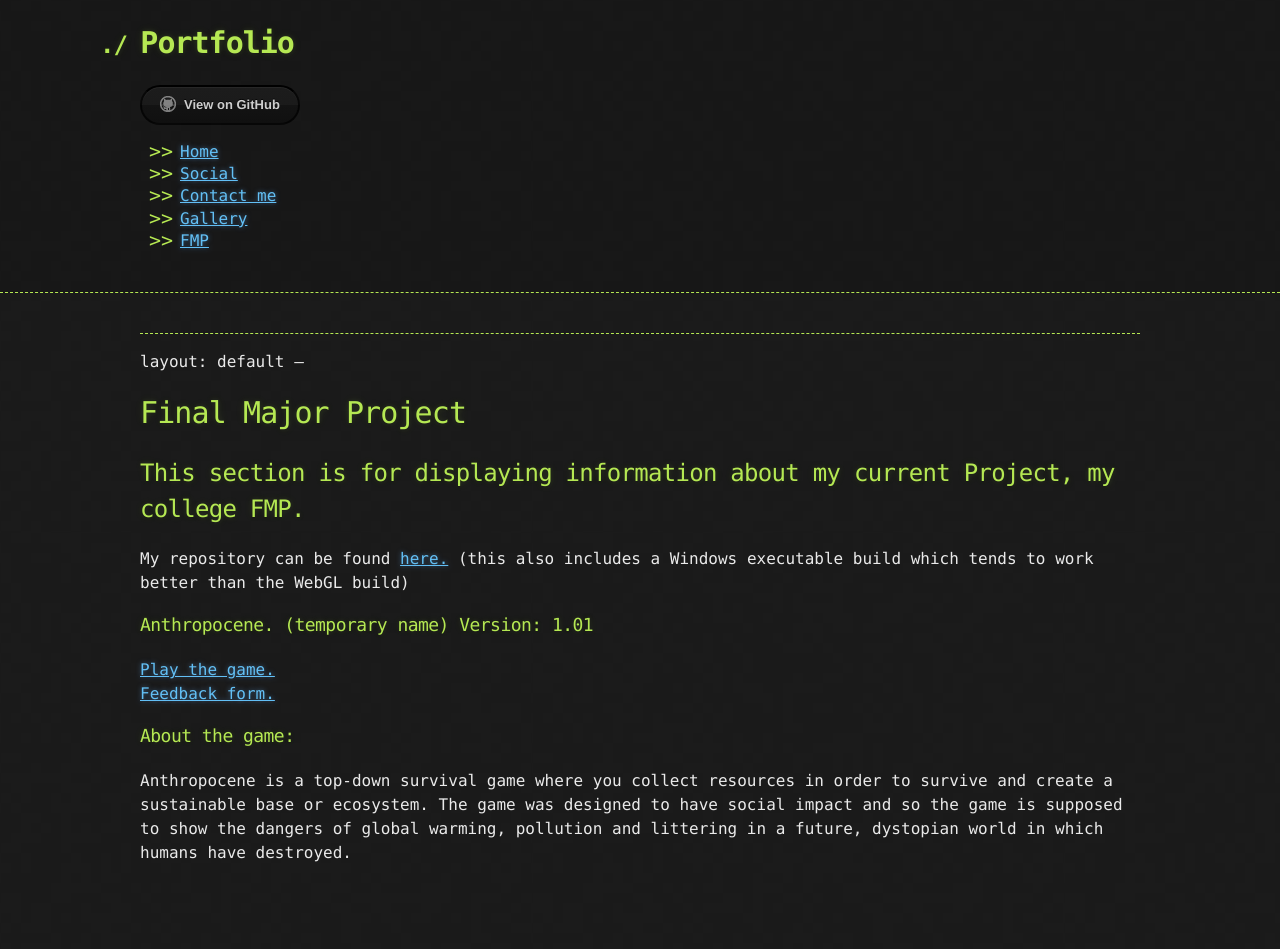
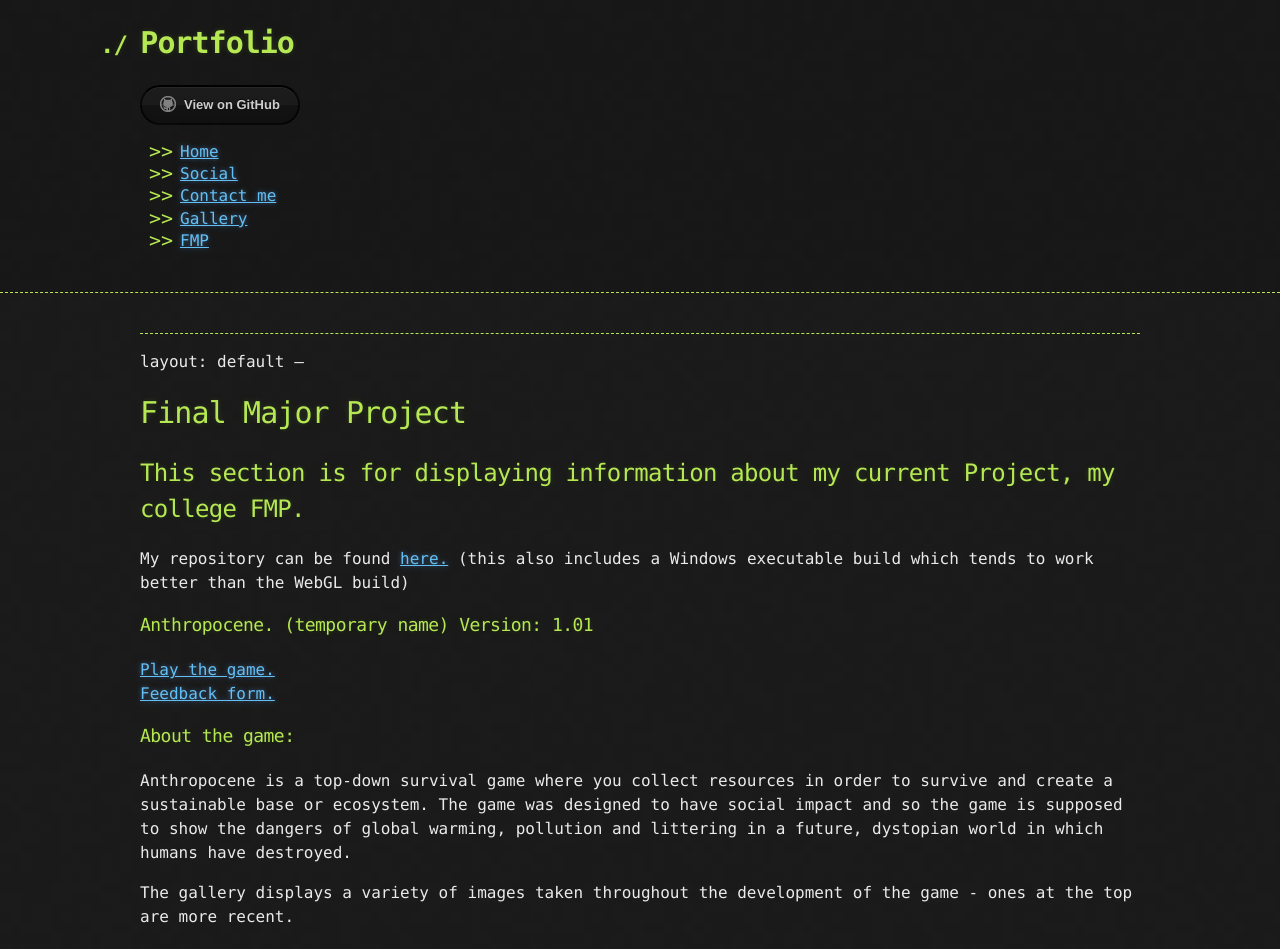
Before and after one commit to ElliotEserin/Portfolio, a Jekyll site: the page built from FMP.md, in a window 1280 px wide. Built offline with Jekyll 4.4.1, drawn with Linux system fonts in a browser that asks for light colours; our own code applies the rules of GitHub Pages for plain Markdown files; the repository's description, which GitHub fills in, is left out; before the commit the page ends 900 px from its top, so only the background shows below that.

Commit message:
Update FMP.md

```diff
--- a/FMP.md
+++ b/FMP.md
@@ -18,3 +18,5 @@ My repository can be found [here.](https://github.com/ElliotEserin/Anthropocene-
 ### About the game:
 
 Anthropocene is a top-down survival game where you collect resources in order to survive and create a sustainable base or ecosystem. The game was designed to have social impact and so the game is supposed to show the dangers of global warming, pollution and littering in a future, dystopian world in which humans have destroyed.
+
+The gallery displays a variety of images taken throughout the development of the game - ones at the top are more recent.
```
